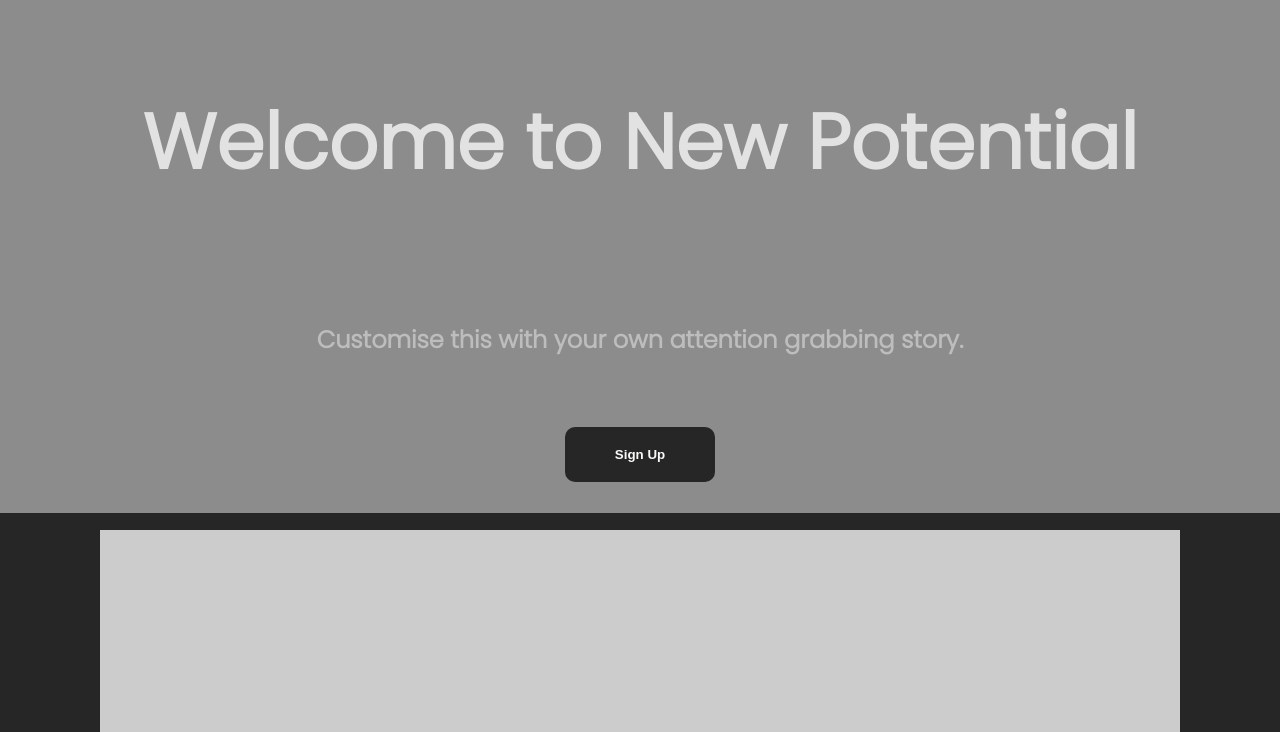
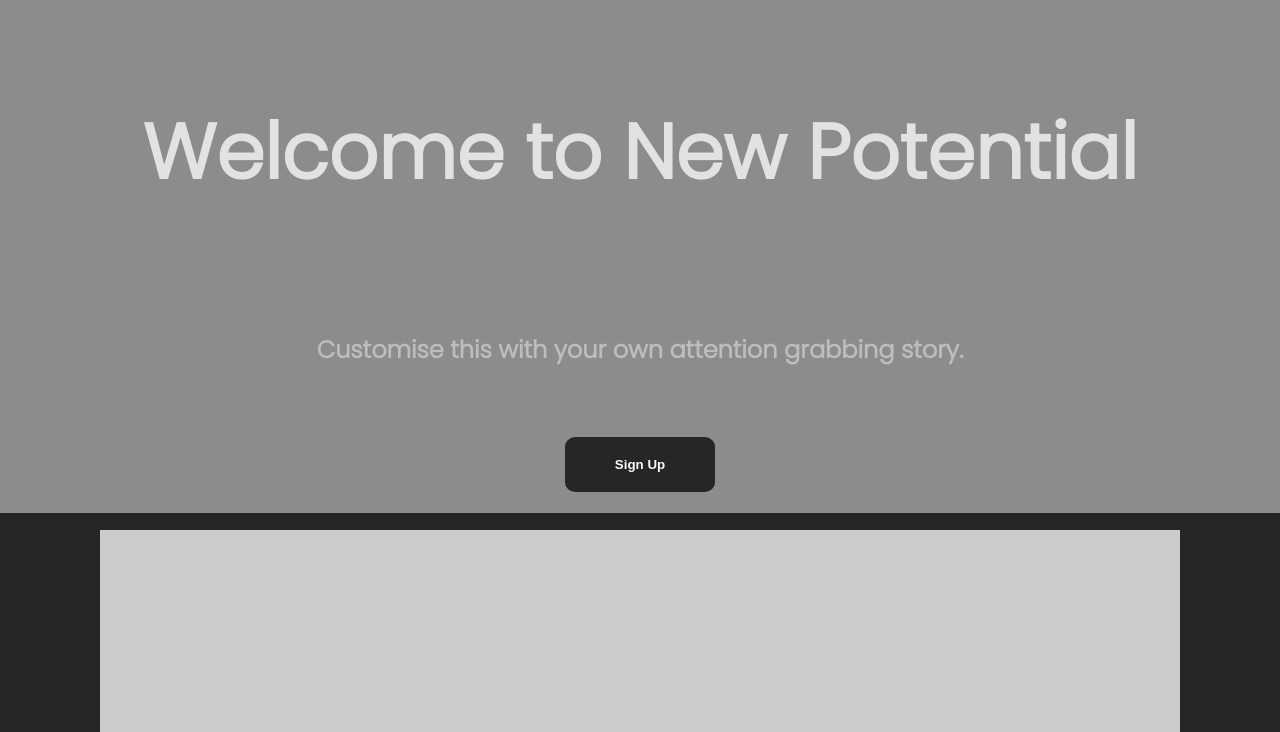
Before and after one commit to billyndroid/landing-page-2, a plain HTML site: page index.html in a window 1280 px wide. Shown: the part 67-799 px from the top of the page. Drawn offline with Linux system fonts and the light colour scheme; placeholder pictures from the web are drawn by us.

Commit message:
Update style.css

```diff
--- a/styles/style.css
+++ b/styles/style.css
@@ -86,7 +86,7 @@ a:hover {
 #left-content {
     display: flex;
     flex-direction: column;
-    margin: 20PX;
+    margin: 30PX;
     padding: 0;
     color: #e2e2e2;
     align-items: center;
```
